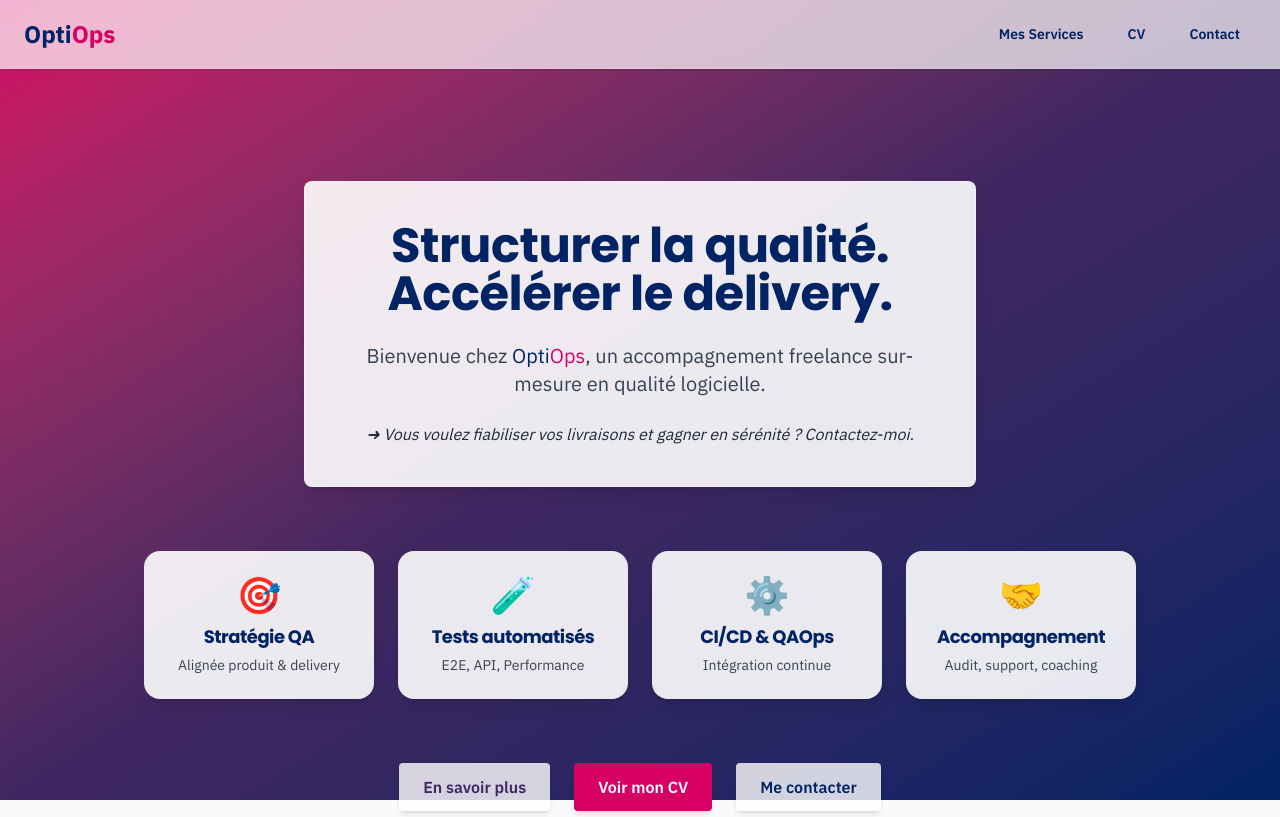
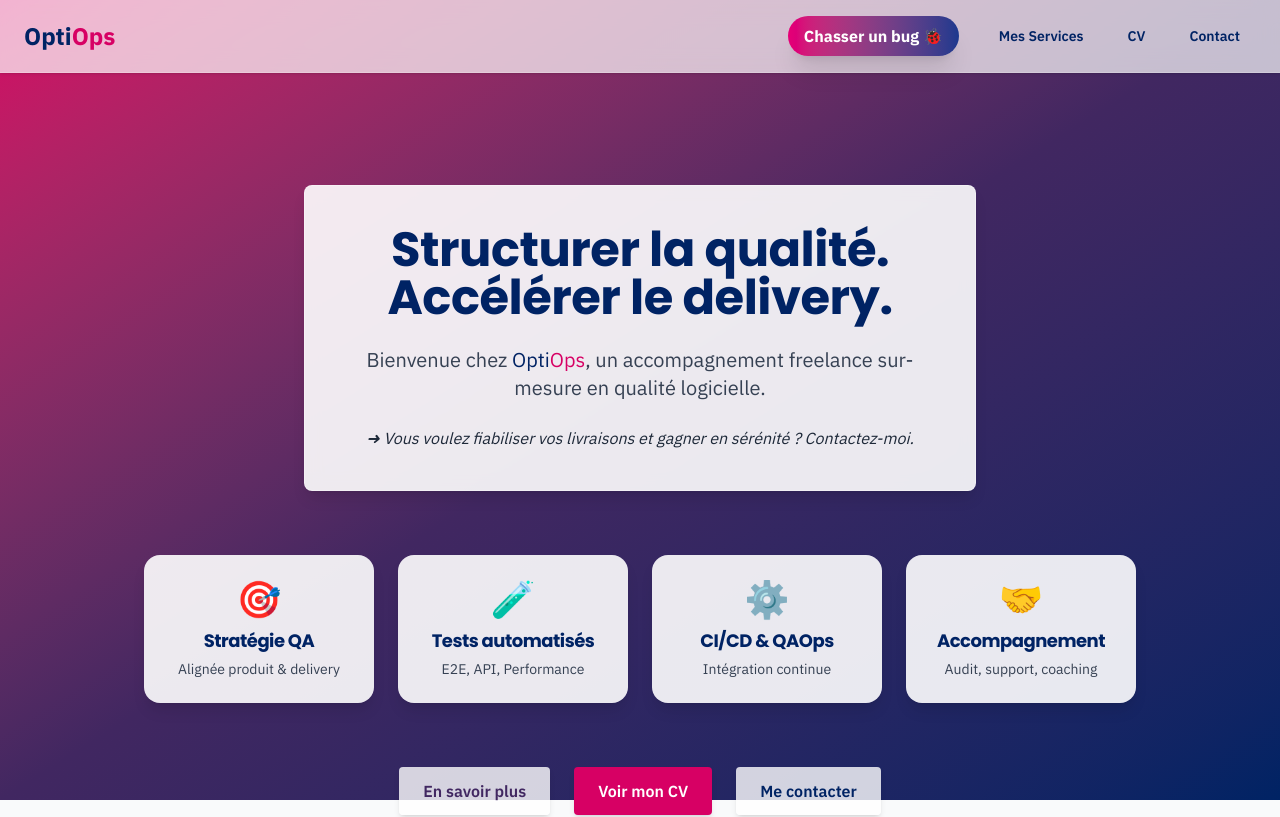
Before and after one commit to Mehdi92i/OptiOps, a Next.js app: page / in a window 1280 px wide. Shown: the top 817 px of the page. Built offline with nearby package versions, Linux system fonts and the light colour scheme.

Commit message:
add game tracking bug

```diff
--- a/src/components/Header.jsx
+++ b/src/components/Header.jsx
@@ -2,6 +2,7 @@
 
 import Link from 'next/link';
 import { usePathname } from 'next/navigation';
+import BugHuntGame from '@/components/game/BugHuntGame'; // adapte le chemin si besoin
 
 export default function Header() {
     const pathname = usePathname();
@@ -14,14 +15,22 @@ export default function Header() {
     ];
 
     return (
-        <header className="sticky top-0 z-50 backdrop-blur-md bg-white/70 border-b border-white/20 shadow-sm">
-            <nav className="max-w-screen-xl mx-auto flex justify-between items-center px-6 py-4">
+        <header className="sticky top-0-50 backdrop-blur-md bg-white/70 border-b border-white/20 shadow-sm">
+            <div className="max-w-screen-xl mx-auto">
+                <nav className="flex items-center justify-between px-6 py-4">
+                    {/* Bloc logo */}
                     <Link href="/" className="text-2xl font-bold">
                         <span className="text-[#002364]">Opti</span>
                         <span className="text-[#D70064]">Ops</span>
                     </Link>
 
-                <div className="flex gap-3 text-sm font-semibold">
+                    {/* Bloc bouton + liens */}
+                    <div className="flex items-center gap-6">
+                        {/* Bouton jeu */}
+                        <BugHuntGame />
+
+                        {/* Liens à droite */}
+                        <div className="flex gap-3 items-center text-sm font-semibold">
                             {links
                                 .filter(link => link.href !== pathname)
                                 .map(link => (
@@ -34,7 +43,13 @@ export default function Header() {
                                     </Link>
                                 ))}
                         </div>
+                    </div>
                 </nav>
+            </div>
         </header>
+
+
+
+
     );
 }
--- /dev/null
+++ b/src/components/game/BugHuntGame.jsx
@@ -0,0 +1,83 @@
+import { useEffect, useState } from 'react';
+
+const BugHuntGame = () => {
+    const [isActive, setIsActive] = useState(false);
+    const [bugs, setBugs] = useState([]);
+    const [score, setScore] = useState(0);
+
+    const toggleGame = () => {
+        if (isActive) {
+            setIsActive(false);
+            setBugs([]);
+        } else {
+            setIsActive(true);
+            setScore(0);
+        }
+    };
+
+    const spawnBug = () => {
+        const id = Math.random().toString(36).substring(7);
+        const x = Math.random() * 90;
+        const y = Math.random() * 90;
+        const rotation = Math.random() * 360;
+        setBugs((prev) => [...prev, { id, x, y, rotation }]);
+        setTimeout(() => removeBug(id), 5000);
+    };
+
+    const removeBug = (id) => {
+        setBugs((prev) => prev.filter((bug) => bug.id !== id));
+    };
+
+    const hitBug = (id) => {
+        removeBug(id);
+        setScore((s) => s + 1);
+        const audio = new Audio('/sounds/squish.mp3');
+        audio.play();
+    };
+
+    useEffect(() => {
+        if (!isActive) return;
+        const interval = setInterval(spawnBug, 800);
+        const timeout = setTimeout(() => setIsActive(false), 30000);
+        return () => {
+            clearInterval(interval);
+            clearTimeout(timeout);
+        };
+    }, [isActive]);
+
+    return (
+        <div className="relative">
+            <button
+                onClick={toggleGame}
+                className="bg-gradient-to-r from-pink-600 to-blue-900 text-white font-bold py-2 px-4 rounded-full shadow-xl hover:scale-105 transition"
+            >
+                {isActive ? 'Arrêter la chasse' : 'Chasser un bug 🐞'}
+            </button>
+
+            {isActive && (
+                <div>
+                    <div className="fixed top-4 right-4 text-white text-lg bg-black/70 px-3 py-1 rounded-full shadow-md">
+                        Score : {score}
+                    </div>
+
+                    {bugs.map((bug) => (
+                        <div
+                            key={bug.id}
+                            onClick={() => hitBug(bug.id)}
+                            className="fixed cursor-pointer animate-pulse"
+                            style={{
+                                top: `${bug.y}vh`,
+                                left: `${bug.x}vw`,
+                                transform: `rotate(${bug.rotation}deg)`
+                            }}
+                        >
+                            <span className="text-3xl">🐞</span>
+                        </div>
+                    ))}
+                </div>
+            )}
+        </div>
+    );
+};
+
+export default BugHuntGame;
```
Lines whose indentation alone changed are shown as unchanged.
